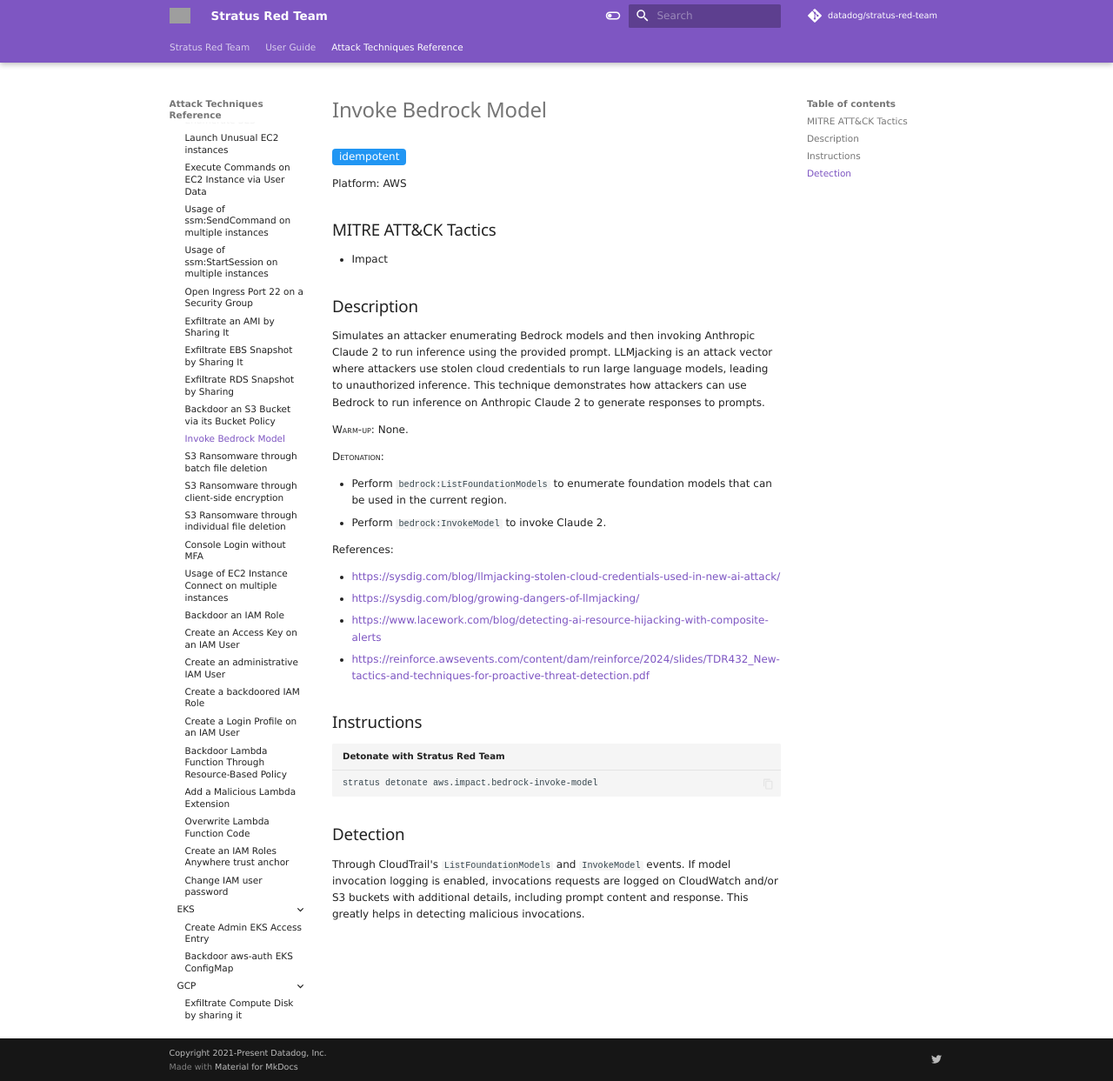
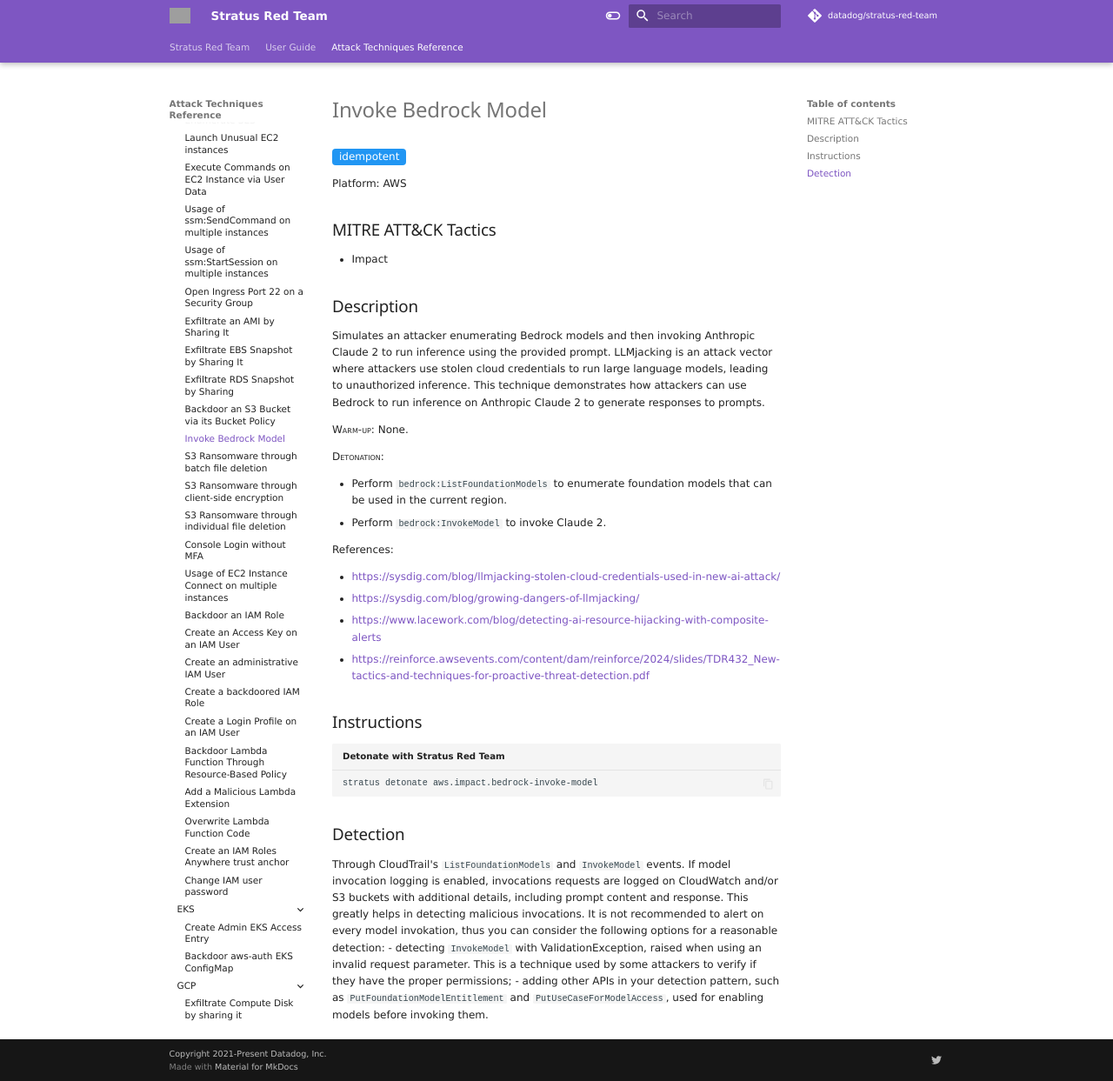
Before and after one commit to DataDog/stratus-red-team, an MkDocs documentation site: the page built from docs/attack-techniques/AWS/aws.impact.bedrock-invoke-model.md, in a window 1280 px wide and 1243 px high. Shown: the whole window at 87% size. Built offline with MkDocs 1.6.1 and Material for MkDocs 9.7.7, drawn with Linux system fonts in a browser that asks for light colours; nearby versions of some CDN libraries; library files that are not in the unit come from our copies; comment, search, counter and statistics services are not loaded; grey boxes are pictures that could not be loaded.

Commit message:
added detection recommendations

```diff
--- a/docs/attack-techniques/AWS/aws.impact.bedrock-invoke-model.md
+++ b/docs/attack-techniques/AWS/aws.impact.bedrock-invoke-model.md
@@ -44,3 +44,6 @@
 
 Through CloudTrail's <code>ListFoundationModels</code> and <code>InvokeModel</code> events.
 If model invocation logging is enabled, invocations requests are logged on CloudWatch and/or S3 buckets with additional details, including prompt content and response. This greatly helps in detecting malicious invocations.
+It is not recommended to alert on every model invokation, thus you can consider the following options for a reasonable detection:
+- detecting <code>InvokeModel</code> with ValidationException, raised when using an invalid request parameter. This is a technique used by some attackers to verify if they have the proper permissions;
+- adding other APIs in your detection pattern, such as <code>PutFoundationModelEntitlement</code> and <code>PutUseCaseForModelAccess</code>, used for enabling models before invoking them.
```
